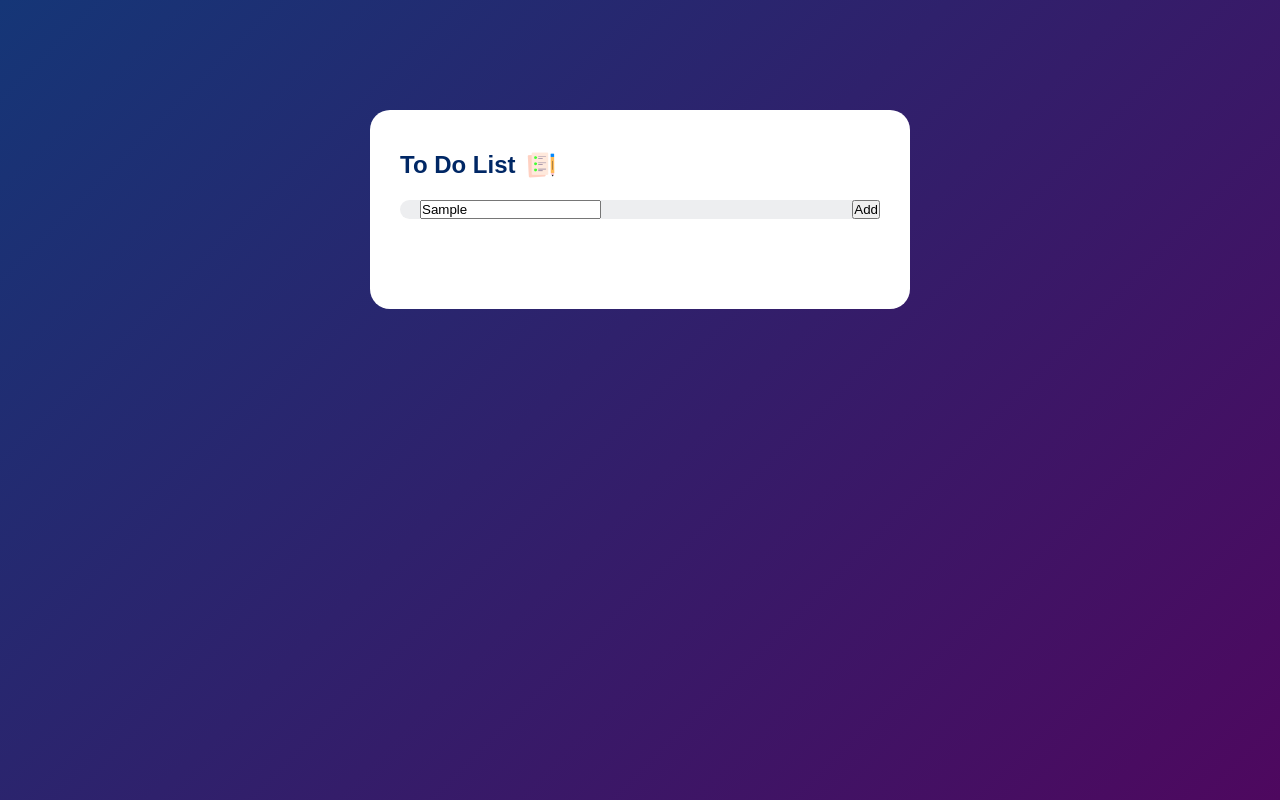
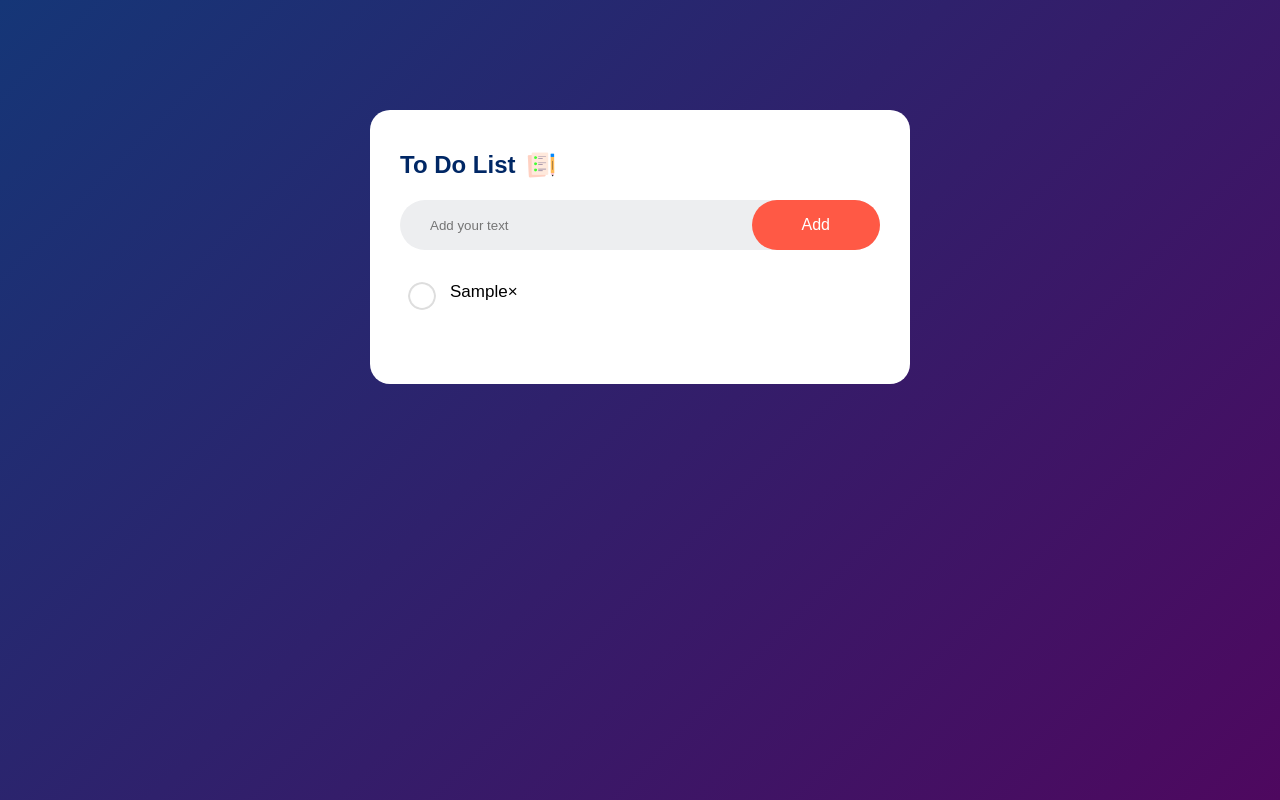
Before and after one commit to mhmmd44/Todo-App, a plain HTML site: page index.html in a window 1280 px wide. Both pictures are taken after typing "Sample" into the empty fields and a click on the button "Add". Drawn offline with Linux system fonts and the light colour scheme.

Commit message:
adding script for function the func about adding list to textt list have a span for delete function

```diff
--- a/index.html
+++ b/index.html
@@ -14,10 +14,16 @@
             <h2>To Do List <img src="images/icon.png"></h2>
             <div class="row">
                 <input type="text" id="input-box" placeholder="Add your text">
-                <button>Add</button>
+                <button onclick="addTask()">Add</button>
             </div>
+            <ul id="list-container">
+                <!-- <li class="checked">task-1</li>
+                <li>task-2</li>
+                <li>task-3</li> -->
+            </ul>
         </div>
     </div>
+    <script src="script.js"></script>
 </body>
 
 </html>
--- /dev/null
+++ b/script.js
@@ -0,0 +1,16 @@
+const inputBox = document.getElementById("input-box");
+const listContainer = document.getElementById("list-container");
+
+function addTask() {
+    if (inputBox.value === "") {
+        alert("you must write somethingJ!");
+    } else {
+        let li = document.createElement("li");
+        li.innerHTML = inputBox.value;
+        listContainer.appendChild(li);
+        let span=document.createElement("span");
+        span.innerHTML="\u00d7";
+        li.appendChild(span);
+    }
+    inputBox.value='';
+}
--- a/styles.css
+++ b/styles.css
@@ -37,3 +37,48 @@
     padding-left: 20px;
     margin-bottom: 20px;
 }
+input{
+    flex: 1;
+    border: none;
+    outline: none;
+    background: transparent;
+    padding: 10px;
+    font-weight: 14px;
+}
+button{
+    border: none;
+    outline: none;
+    padding: 16px 50px;
+    background: #ff5945;
+    color: #fff;
+    font-size: 16px;
+    cursor: pointer;
+    border-radius: 40px;
+}
+ul li{
+    list-style: none;
+    font-size: 17px;
+    padding: 12px 8px 12px 50px;
+    user-select: none;
+    cursor: pointer;
+    position: relative;
+}
+ul li::before{
+    content: '';
+    position: absolute;
+    height: 28px;
+    width: 28px;
+    border-radius: 50%;
+    background-image: url(images/unchecked.png);
+    background-size: cover;
+    background-position: center;
+    top: 12px;
+    left: 8px;
+}
+ul li.checked{
+    color: #555;
+    text-decoration: line-through;
+}
+ul li.checked::before{
+    background-image: url(images/checked.png);
+}
```
